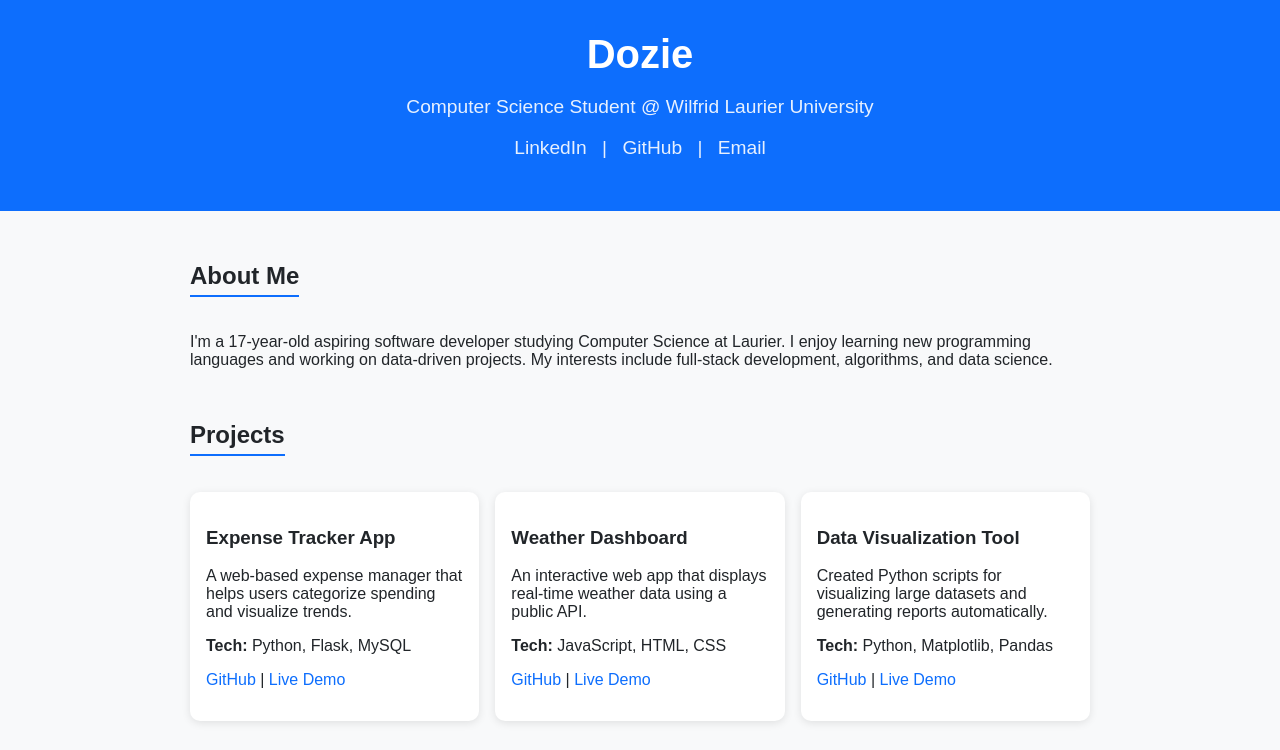
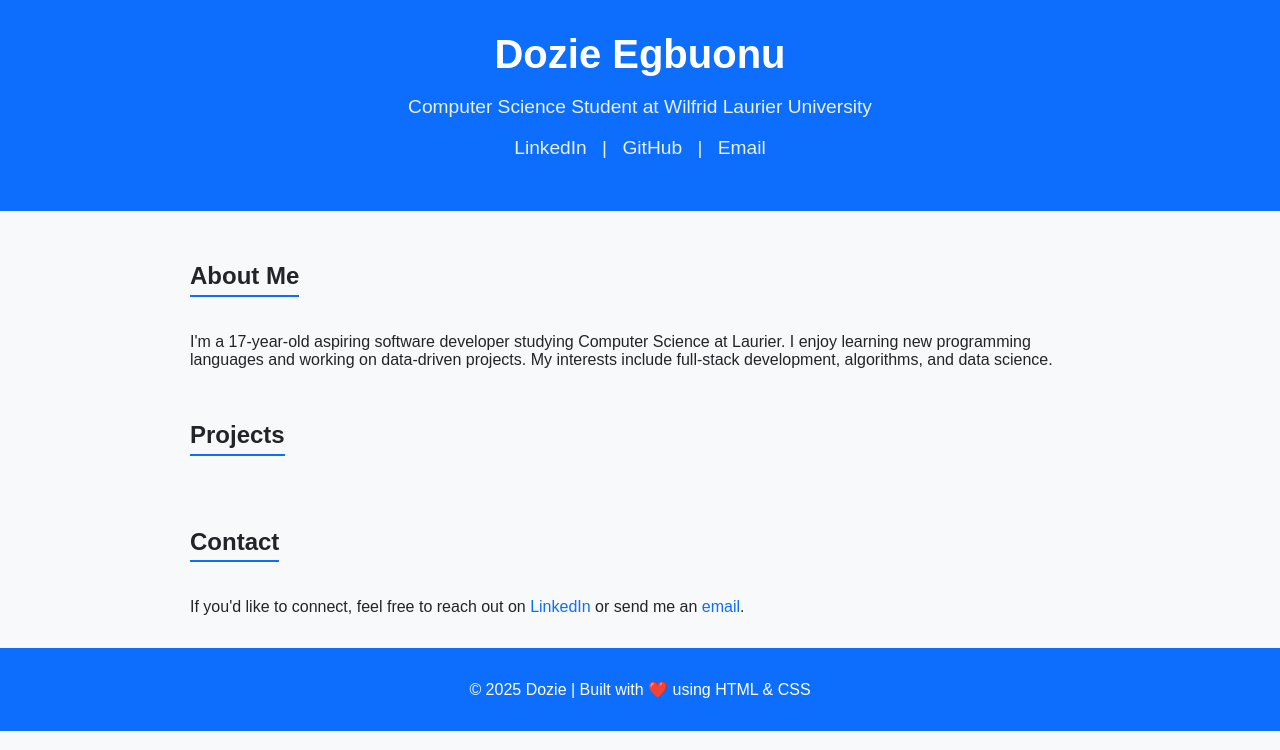
Before and after one commit to doziee123/doziee123.github.io, a plain HTML site: page index.html in a window 1280 px wide. Shown: the top 750 px of the page. Drawn offline with Linux system fonts and the light colour scheme.

Commit message:
Update index.html

```diff
--- a/index.html
+++ b/index.html
@@ -3,7 +3,7 @@
 <head>
   <meta charset="UTF-8" />
   <meta name="viewport" content="width=device-width, initial-scale=1.0" />
-  <title>Dozie | Computer Science Portfolio</title>
+  <title>Dozie Egbuonu| Computer Science Portfolio</title>
   <style>
     body {
       font-family: 'Poppins', sans-serif;
@@ -69,8 +69,8 @@
 </head>
 <body>
   <header>
-    <h1>Dozie</h1>
-    <p>Computer Science Student @ Wilfrid Laurier University</p>
+    <h1>Dozie Egbuonu</h1>
+    <p>Computer Science Student at Wilfrid Laurier University</p>
     <p>
       <a href="https://www.linkedin.com" style="color:white; margin: 0 10px;">LinkedIn</a> |
       <a href="https://github.com" style="color:white; margin: 0 10px;">GitHub</a> |
@@ -85,27 +85,9 @@
 
   <section id="projects">
     <h2>Projects</h2>
-    <div class="projects">
-      <div class="project">
-        <h3>Expense Tracker App</h3>
-        <p>A web-based expense manager that helps users categorize spending and visualize trends.</p>
-        <p><strong>Tech:</strong> Python, Flask, MySQL</p>
-        <p><a href="#">GitHub</a> | <a href="#">Live Demo</a></p>
-      </div>
 
-      <div class="project">
-        <h3>Weather Dashboard</h3>
-        <p>An interactive web app that displays real-time weather data using a public API.</p>
-        <p><strong>Tech:</strong> JavaScript, HTML, CSS</p>
-        <p><a href="#">GitHub</a> | <a href="#">Live Demo</a></p>
-      </div>
 
-      <div class="project">
-        <h3>Data Visualization Tool</h3>
-        <p>Created Python scripts for visualizing large datasets and generating reports automatically.</p>
-        <p><strong>Tech:</strong> Python, Matplotlib, Pandas</p>
-        <p><a href="#">GitHub</a> | <a href="#">Live Demo</a></p>
-      </div>
+
     </div>
   </section>
 
```
